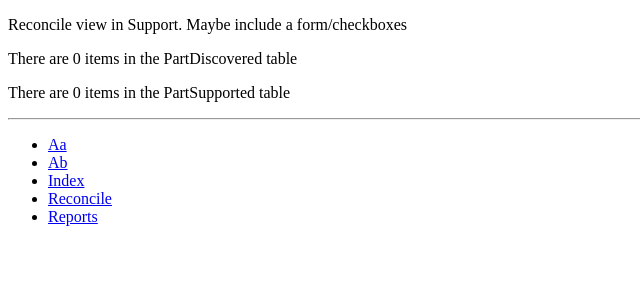
After one commit to dlete/estate, a Django app: page /support/reconcile/ in a window 1280 px wide. The commit adds this page. Shown: the top 300 px of the page, without its empty margins (0-640 px from the left). Run offline with Django 3.2, Linux system fonts and the light colour scheme; data that the repository does not hold is empty.

Commit message:
moved the reconcile view from discoveries to support

```diff
--- a/estate/discoveries/templates/discoveries/base.html
+++ b/estate/discoveries/templates/discoveries/base.html
@@ -18,7 +18,7 @@
                 <li><a href="{% url 'discoveries:aa' %}">Aa</a></li>
                 <li><a href="{% url 'discoveries:ab' %}">Ab</a></li>
                 <li><a href="{% url 'discoveries:index' %}">Index</a></li>
-                <li><a href="{% url 'discoveries:reconcile' %}">Reconcile</a></li>
+                <li><a href="{% url 'support:reconcile' %}">Reconcile</a></li>
                 <li><a href="{% url 'discoveries:reports' %}">Reports</a></li>
             </ul>
         </div>
--- a/estate/discoveries/urls.py
+++ b/estate/discoveries/urls.py
@@ -6,7 +6,7 @@ urlpatterns = patterns('',
     url(r'^$', views.index, name='index'),
     url(r'^(?P<discovery_id>\d+)/$', views.detail, name='detail'),
     url(r'^(?P<discovery_id>\d+)/scan/$', views.scan, name='scan'),
-    url(r'^reconcile/', views.reconcile, name='reconcile'),
+#    url(r'^reconcile/', views.reconcile, name='reconcile'),
     url(r'^aa/', views.aa, name='aa'),
     url(r'^ab/', views.ab, name='ab'),
     url(r'^reports/', views.reports, name='reports'),
--- a/estate/discoveries/views.py
+++ b/estate/discoveries/views.py
@@ -22,10 +22,6 @@ def detail(request, discovery_id):
     # it is missing to print the snmp communities associated with each of the networks
     return render(request, 'discoveries/detail.html', context)
 
-
-def reconcile(request):
-    context = {'bodymessage': "Reconcile view. Maybe include a form/checkboxes"}
-    return render(request, 'discoveries/reconcile.html', context)
 
 def scan(request, discovery_id):
     context = {'bodymessage': "This is the SCAN page of the discoveries app"}
--- a/estate/estate/urls.py
+++ b/estate/estate/urls.py
@@ -11,4 +11,5 @@ urlpatterns = patterns('',
     url(r'^admin/', include(admin.site.urls)),
     url(r'^discoveries/', include('discoveries.urls', namespace="discoveries")),
     url(r'^scout/', include('scout.urls', namespace="scout")),
+    url(r'^support/', include('support.urls', namespace="support")),
 )
--- /dev/null
+++ b/estate/support/templates/support/reconcile.html
@@ -0,0 +1,10 @@
+{% extends 'discoveries/base.html' %}
+
+{% block body_block %}
+
+    <p>{{ bodymessage }}</p>
+    <p>There are {{ number_of_parts_discovered }} items in the PartDiscovered table</p>
+    <p>There are {{ number_of_parts_supported }} items in the PartSupported table</p>
+
+
+{% endblock %}
--- /dev/null
+++ b/estate/support/urls.py
@@ -0,0 +1,8 @@
+from django.conf.urls import patterns, url
+
+from support import views
+
+urlpatterns = patterns('',
+    url(r'^$', views.index, name='index'),
+    url(r'^reconcile/', views.reconcile, name='reconcile'),
+)
--- a/estate/support/views.py
+++ b/estate/support/views.py
@@ -1,3 +1,21 @@
 from django.shortcuts import render
+from discoveries.models import PartDiscovered
+from support.models import PartSupported
 
 # Create your views here.
+def index(request):
+    context = {'bodymessage': "Index view in Support. Maybe include a form/checkboxes"}
+    return render(request, 'support/index.html', context)
+
+
+def reconcile(request):
+    context = {'bodymessage': "Reconcile view in Support. Maybe include a form/checkboxes"}
+
+    parts_discovered = PartDiscovered.objects.all()
+    parts_supported = PartSupported.objects.all()
+    context['number_of_parts_discovered'] = parts_discovered.count()
+    context['number_of_parts_supported'] = parts_supported.count()
+
+
+
+    return render(request, 'support/reconcile.html', context)
```
Also changed, not shown: estate/support/templates/support/index.html (renamed from estate/discoveries/templates/discoveries/reconcile.html).
